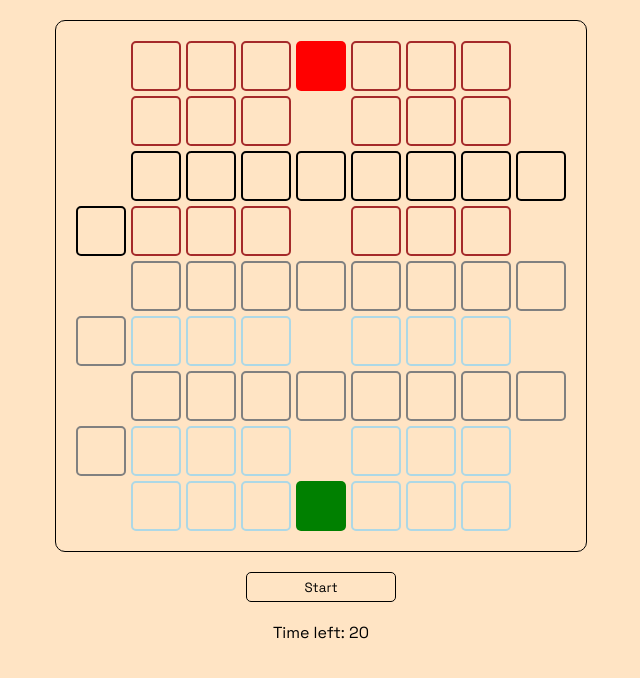
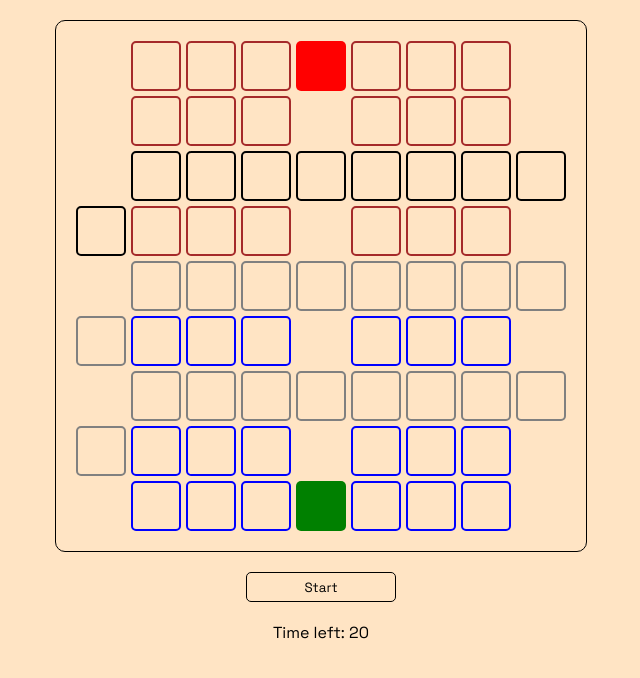
Before and after one commit to M-Ranjan/SWI_Frogger_Game, a plain HTML site: page index.html in a window 1280 px wide. Shown: the whole page, without its empty margins (319-959 px from the left). Drawn offline with Linux system fonts and the light colour scheme.

Commit message:
Created Frogger Game

```diff
--- a/style.css
+++ b/style.css
@@ -78,6 +78,7 @@
     border-radius: 5px;
   }
 
+
   .c1 {
     border: 2px solid black;
     border-radius: 5px;
@@ -100,7 +101,7 @@
   .l5,
   .lf2,
   .lf3 {
-    border: 2px solid lightblue;
+    border: 2px solid blue;
     border-radius: 5px;
   }
 
```
